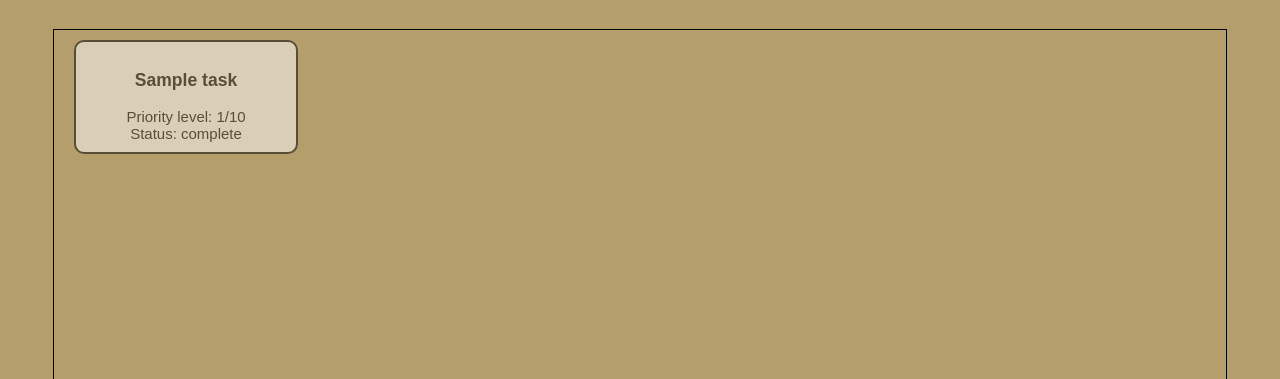
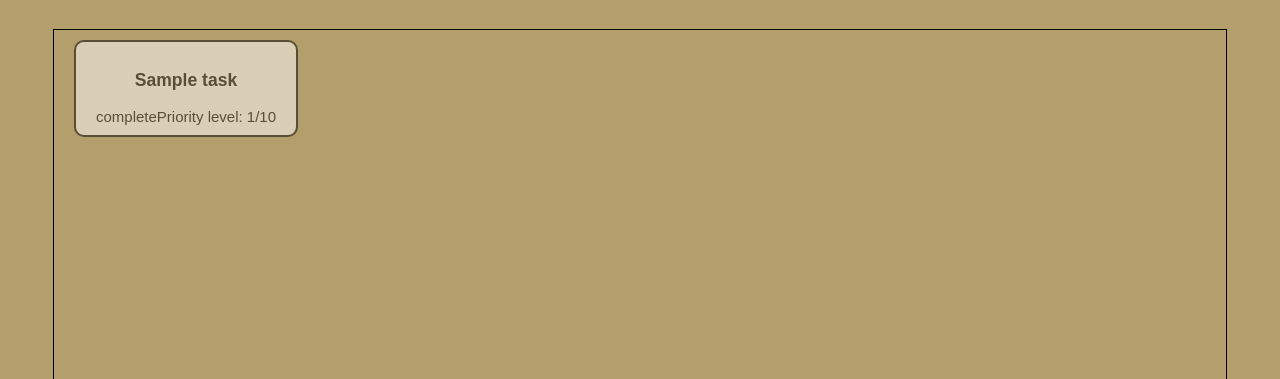
Before and after one commit to phist210/kanban-django, a Django app: page /kanban in a window 1280 px wide. Shown: the part 41-420 px from the top of the page. Run offline with Django 3.2, Linux system fonts and the light colour scheme; tables that the repository leaves empty hold one stand-in row (values such as "Sample post"); some libraries are stand-ins or nearby versions.

Commit message:
more stuff

```diff
--- a/kanban/serializers.py
+++ b/kanban/serializers.py
@@ -14,10 +14,10 @@ class TaskSerializer(serializers.HyperlinkedModelSerializer):
             raise serializers.ValidationError('This field must be an integer 1-10.')
 
     def vaild_status(status):
-        valid_list = ['active', 'pending', 'complete', 'backlog']
+        valid_list = ['backlog', 'pending', 'active', 'complete']
         if status.lower() not in valid_list:
-            raise serializers.ValidationError('This field must active, '
-                                              'pending, complete or backlog.')
+            raise serializers.ValidationError('This field must be backlog, '
+                                              'pending, active or complete.')
 
     priority = serializers.IntegerField(validators=[in_range])
     status = serializers.CharField(validators=[vaild_status])
--- a/kanban/templates/kanban/index.html
+++ b/kanban/templates/kanban/index.html
@@ -10,7 +10,7 @@
   </div>
 
   <div id='logo'>
-    <img src='static/images/kanbanlogo.png' alt='Kanban' height='42' width='42'/>
+    <a href='/kanban'><img src='static/images/kanbanlogo.png' alt='Kanban' height='42' width='42'/></a>
   </div>
 
   <div id='account'>
@@ -21,11 +21,30 @@
 
 <div id='container'>
   {% for task in task %}
-  <div class="wrapper-content">
-    <div class='task_name' id='{{task.id}}'><h3>{{task.name}}</h3></div>
-    <div class='task_content' id='{{task.id}}'>Priority level: {{task.priority}}/10</br>
-    Status: {{task.status}}</div>
-  </div>
+    {% if task.status == 'backlog' %}
+      <div class="wrapper-content" id='{{task.status}}'>
+        <div class='task_name' id='{{task.id}}'><h3>{{task.name}}</h3></div>
+        <div class='task_content' id='{{task.id}}'>{{task.status}}Priority level: {{task.priority}}/10</div>
+      </div>
+    {% endif %}
+    {% if task.status == 'pending' %}
+      <div class="wrapper-content" id='{{task.status}}'>
+        <div class='task_name' id='{{task.id}}'><h3>{{task.name}}</h3></div>
+        <div class='task_content' id='{{task.id}}'>{{task.status}}Priority level: {{task.priority}}/10</div>
+      </div>
+    {% endif %}
+    {% if task.status == 'active' %}
+      <div class="wrapper-content" id='{{task.status}}'>
+        <div class='task_name' id='{{task.id}}'><h3>{{task.name}}</h3></div>
+        <div class='task_content' id='{{task.id}}'>{{task.status}}Priority level: {{task.priority}}/10</div>
+      </div>
+    {% endif %}
+    {% if task.status == 'complete' %}
+      <div class="wrapper-content" id='{{task.status}}'>
+        <div class='task_name' id='{{task.id}}'><h3>{{task.name}}</h3></div>
+        <div class='task_content' id='{{task.id}}'>{{task.status}}Priority level: {{task.priority}}/10</div>
+      </div>
+    {% endif %}
   {% endfor %}
 </div>
 {% endblock %}
--- a/kanban/views.py
+++ b/kanban/views.py
@@ -38,7 +38,7 @@ class TaskViewSet(viewsets.ModelViewSet):
     """
     API endpoint that allows abilities to be viewed or edited.
     """
-    queryset = Task.objects.all().order_by('-priority', '-status')
+    queryset = Task.objects.all().order_by('-priority')
     serializer_class = TaskSerializer
 
 
```
